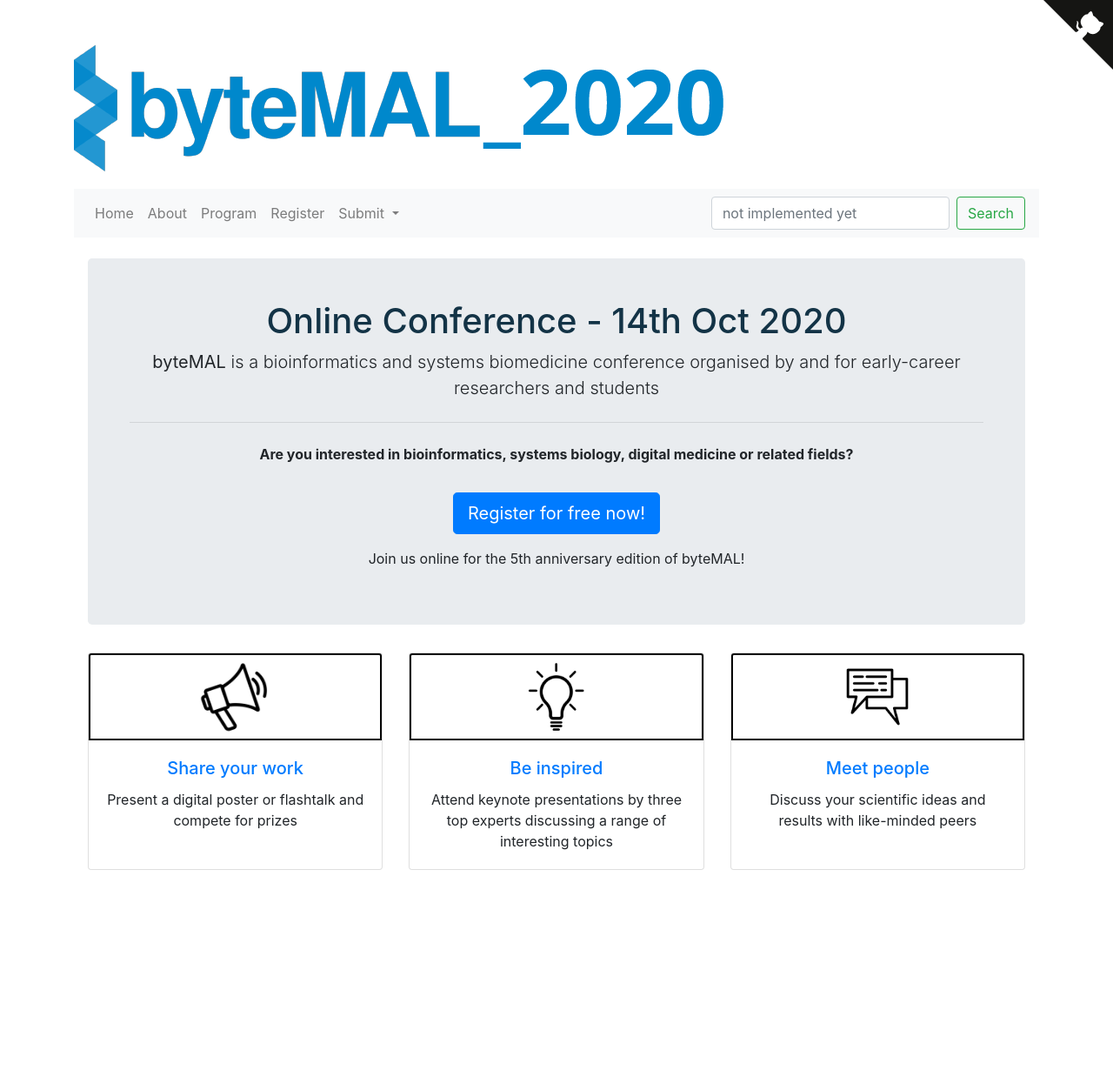
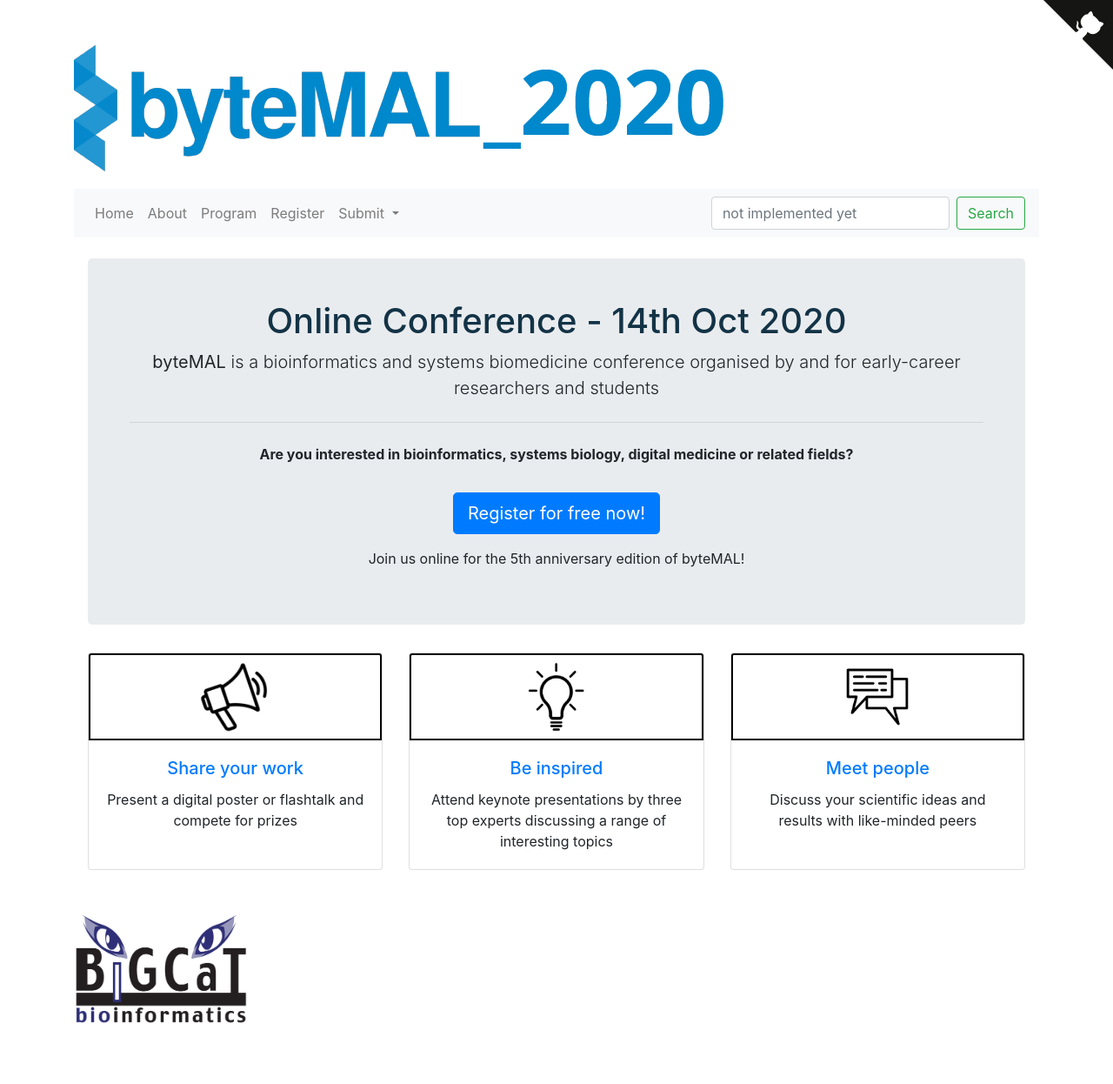
Before and after one commit to bytemal/bytemal-2020, a Jekyll site: the page built from index.html, in a window 1280 px wide. Shown: the whole page at 87% size. Built offline with Jekyll 4.4.1, drawn with Linux system fonts in a browser that asks for light colours; before the commit the page ends 1048 px from its top, so only the background shows below that.

Commit message:
Update default.html

```diff
--- a/_layouts/default.html
+++ b/_layouts/default.html
@@ -29,6 +29,9 @@
 			{{ content }}
 		</div>
 
+		<a href="/bytemal-2020/"><img src="/bytemal-2020/images/bigcat.png" alt="BiGCAT_logo"
+		style="width:200px;max-width:100%;height:auto;margin-top:50px;margin-bottom:20px;">
+		</a>
 	</div><!-- /.container -->
 
 	<!-- javascript for bootstrap dropdowns -->
```
